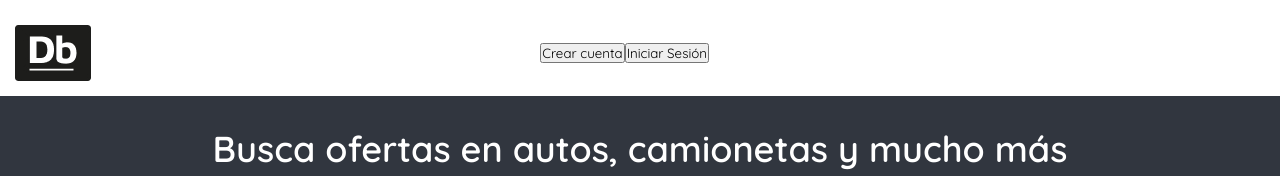
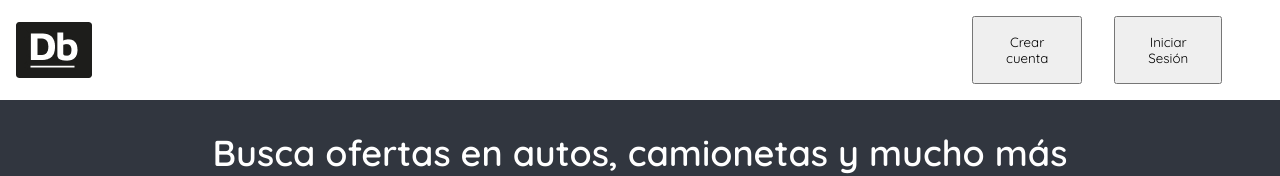
Before and after one commit to tomascaceres14/easyrides, a React (Create React App) app in the folder FrontEnd/proyecto-integrador/: page / in a window 1280 px wide. Shown: the top 176 px of the page. Built offline with nearby package versions, Linux system fonts and the light colour scheme.

Commit message:
Se actualiza css de header para desktop y hamburguesa

```diff
--- a/FrontEnd/proyecto-integrador/src/Paginas/Home/Header/Header.css
+++ b/FrontEnd/proyecto-integrador/src/Paginas/Home/Header/Header.css
@@ -1,39 +1,26 @@
-.header {
-    display: flex;
-    justify-content: space-between;
-    align-items: center;
-    width: 100%;
-    padding: 15px;
-    padding-top: 25px;
-}
-
-.header-izquierda {
+.header{
     display: flex;
     align-items: center;
     justify-content: space-between;
+    padding: 1rem;
 }
-
-.header-izquierda>img {
-    margin-left: 30px;
+.header-izquierda > img{
+    margin-left: 1rem;
 }
-
-.header-izquierda>h2 {
-    font-size: 18px;
-    margin-top: 25px;
-}
-
 .header-derecha {
     display: flex;
     align-items: center;
-    justify-content: space-between;
-    margin-right: 80px;
+}
+.header-derecha-boton{
+    padding: 1rem 2rem;
+    margin-right: 2rem;
+}
+.cuenta {
+    margin-left: 55rem;
 }
 
-.boton {
-    color: black;
-}
-
-header .header-boton {
+/* botones hamburguesa */
+.header-boton{
     cursor: pointer;
     background: transparent;
     border: none;
@@ -42,12 +29,12 @@ header .header-boton {
     opacity: 0;
 }
 
-@media only screen and (max-width: 1024px) {
-    header .header-boton {
+@media only screen and (max-width: 1024px){
+    .header-boton{
         visibility: visible;
         opacity: 1;
+        margin-left: 42rem;
     }
-
     header nav {
         position: fixed;
         top: 0;
@@ -56,23 +43,27 @@ header .header-boton {
         width: 100%;
         display: flex;
         flex-direction: column;
-        align-items: center;
-        justify-content: center;
-        gap: 1.5rem;
         transition: 1s;
         transform: translateY(-100vh);
         background-color: white;
-        color: white;
+        color: black;
     }
-
     header .responsive-header {
         transform: none;
     }
-
-    nav .header-cerrar-boton {
+    .header-cerrar-boton{
         position: absolute;
         top: 2.7rem;
         right: 1rem;
     }
+    .cuenta{
+        margin-top: 20rem;
+        margin-bottom: 1rem;
+        margin-left: 30rem ;
+    }
+    .sesion{
+        margin-bottom: 15rem;
+        margin-left: 30rem;
+    }
 
 }
--- a/FrontEnd/proyecto-integrador/src/Paginas/Home/Header/Header.js
+++ b/FrontEnd/proyecto-integrador/src/Paginas/Home/Header/Header.js
@@ -1,7 +1,6 @@
 import { useRef } from 'react';
 import React from 'react'
 import './Header.css'
-import Button from "@mui/material/Button";
 import logo from "./logo.jpg"
 import {FaBars, FaTimes} from "react-icons/fa"
 
@@ -17,8 +16,8 @@ const Header = () => {
     <header className="header">
       <img className="header-logo" src={logo} alt="logo" />
       <nav ref={navRef} className="header-derecha">
-        <button className="header-derecha-boton">Crear cuenta</button>
-        <button className="header-derecha-boton">Iniciar Sesión</button>
+        <button className="header-derecha-boton cuenta">Crear cuenta</button>
+        <button className="header-derecha-boton sesion">Iniciar Sesión</button>
         {/* botones para mobile */}
         <button
           className="header-boton header-cerrar-boton"
```
